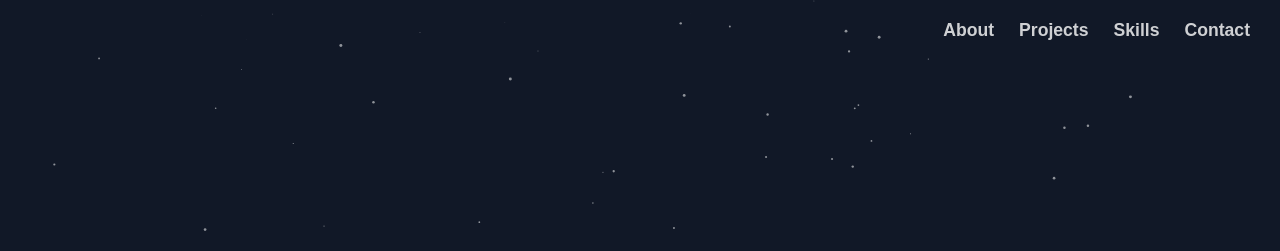
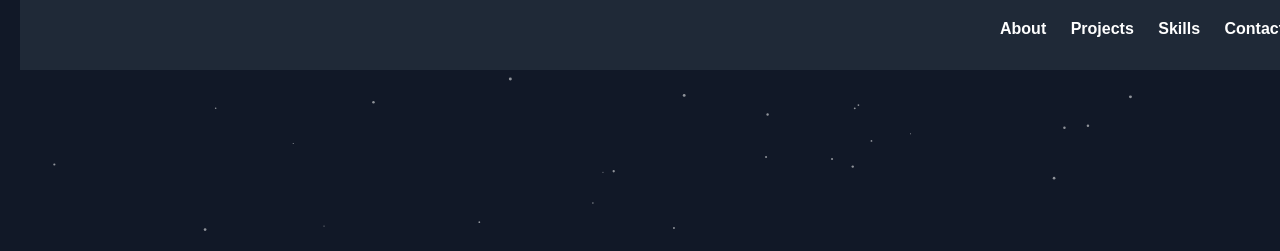
Before and after one commit to AmanBihan/Aman-terraformDeploy, a plain HTML site: page website/index.html in a window 1280 px wide. Shown: the top 251 px of the page. Drawn offline with nearby package versions, Linux system fonts and the light colour scheme.

Commit message:
Fix navigation bar issue

```diff
--- a/website/index.html
+++ b/website/index.html
@@ -17,11 +17,12 @@
   });
   boxes.forEach(box => box.style.height = maxHeight + 'px');
   });
+
 </script>
 <body>
   <canvas class="background-canvas" id="starCanvas"></canvas>
 
-  <nav>
+  <nav id="navbar">
     <a href="#about">About</a>
     <a href="#projects">Projects</a>
     <a href="#skills">Skills</a>
--- a/website/script.js
+++ b/website/script.js
@@ -36,3 +36,14 @@ function drawStars() {
   requestAnimationFrame(drawStars);
 }
 drawStars();
+
+let lastScrollY = window.scrollY;
+  const navbar = document.getElementById('navbar');
+  window.addEventListener('scroll', () => {
+    if (window.scrollY > lastScrollY) {
+        navbar.classList.add('hide');
+    } else {
+        navbar.classList.remove('hide');
+    }
+    lastScrollY = window.scrollY;
+    });
--- a/website/style.css
+++ b/website/style.css
@@ -18,24 +18,26 @@ html {
   height: 100vh;
   z-index: -1;
 }
-nav {
+#navbar {
+  background-color: #1f2937;
+  padding: 20px;
+  height: 30px;
   position: fixed;
-  top: 20px;
-  right: 30px;
+  top: 0;
+
+  width: 110%;
   z-index: 1000;
-  display: flex;
-  gap: 25px;
+  transition: top 0.3s;
+  padding-left: 75%;
+}
+#navbar a {
+  color: white;
+  margin-left: 20px;
+  text-decoration: none;
   font-weight: bold;
-  font-size: 1.1rem;
 }
-nav a {
-  color: #ffffffcc;
-  text-decoration: none;
-  cursor: pointer;
-  transition: color 0.3s ease;
-}
-nav a:hover {
-  color: #fff;
+#navbar.hide {
+  top: -80px;
 }
 section {
   margin: 80px 0;
```
Also changed, not shown: 1 other file.
